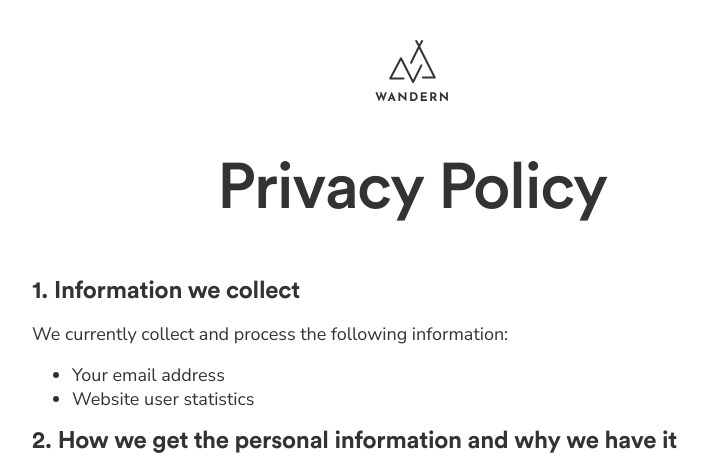
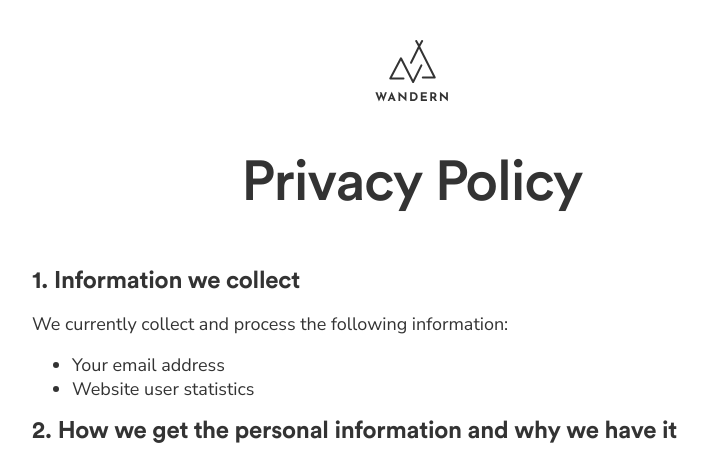
Before and after one commit to alizehkhan/wandern-prelaunch, a Flask app: page /privacy in a window 1280 px wide. Shown: the top 463 px of the page, without its empty margins (228-936 px from the left). Run offline with Flask 2, Linux system fonts and the light colour scheme.

Commit message:
new style

```diff
--- a/assets/stylesheets/components/privacy.css
+++ b/assets/stylesheets/components/privacy.css
@@ -7,7 +7,7 @@
 
 .privacy > h1 {
   text-align: center;
-  font-size: 64px;
+  font-size: 56px;
   margin: 40px 0 50px 0;
   letter-spacing: -0.02em;
   font-weight: lighter;
```
